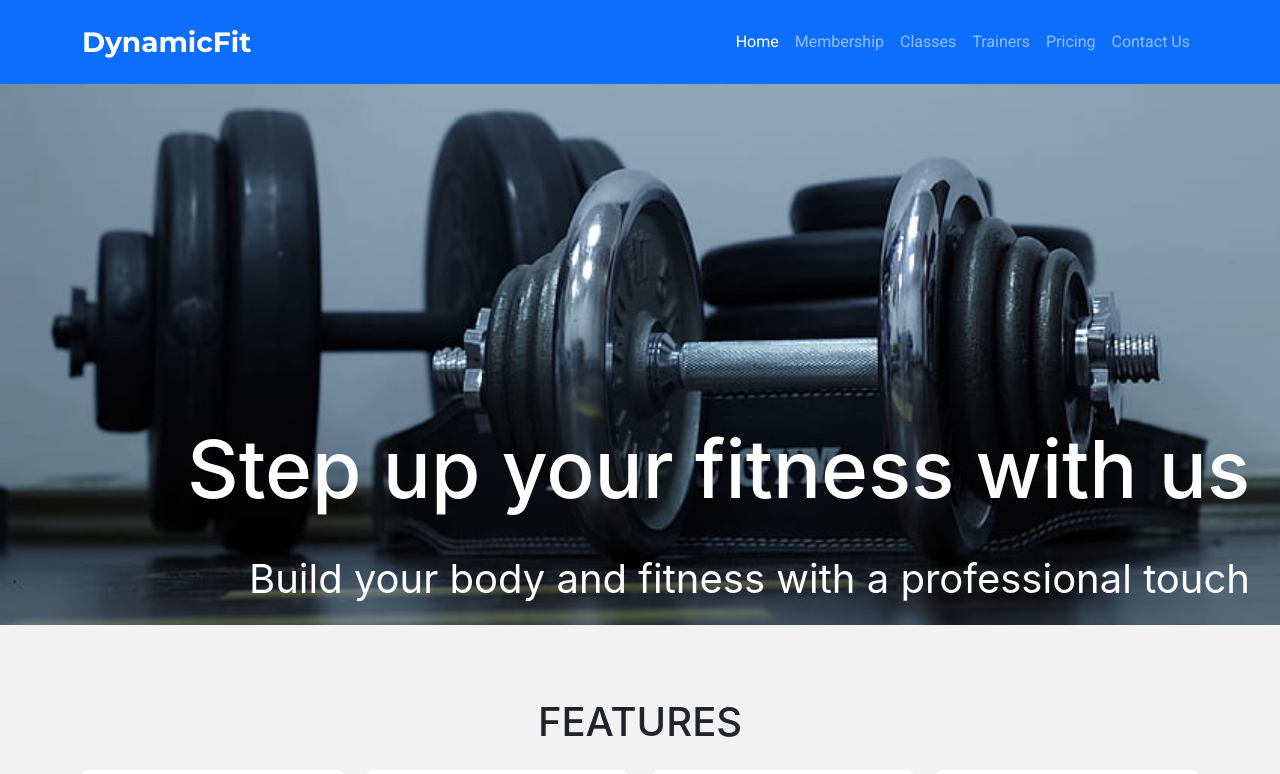
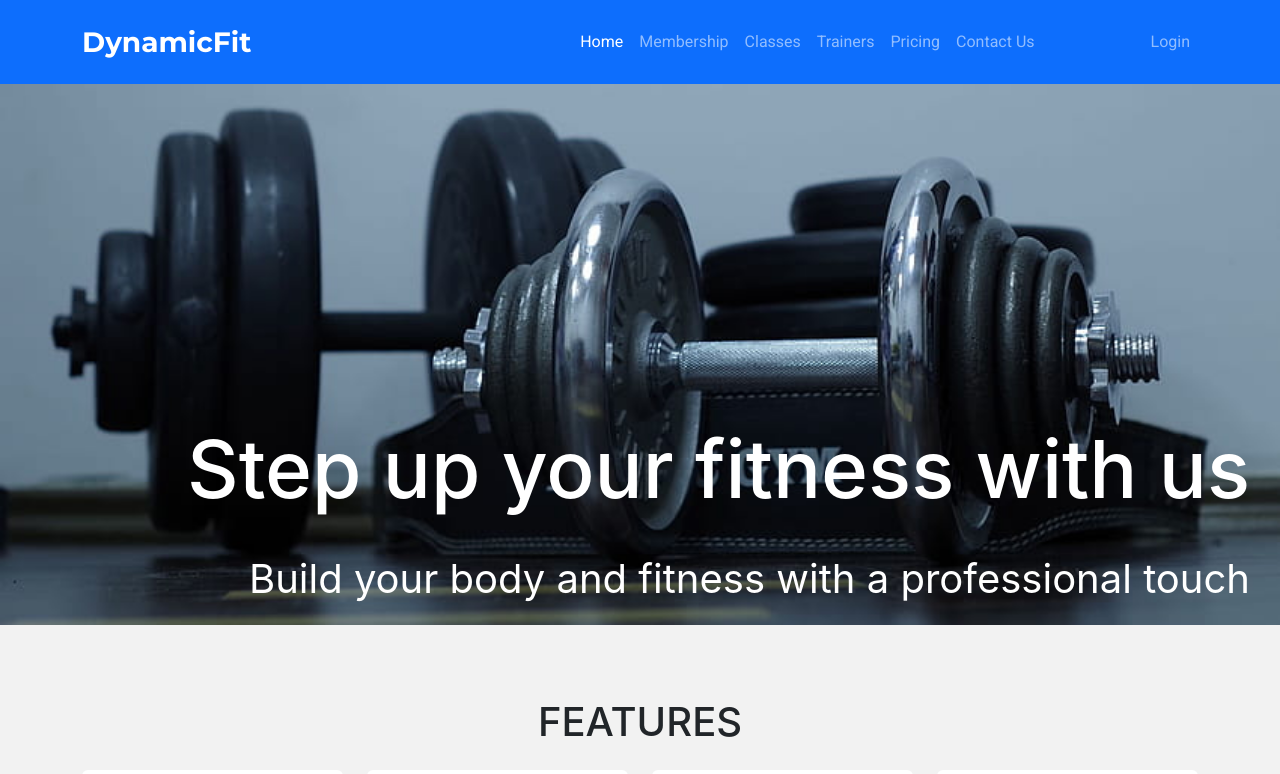
Before and after one commit to raosam23/Gym-React, a React (Create React App) app: page / in a window 1280 px wide. Shown: the top 774 px of the page. Built offline with nearby package versions, Linux system fonts and the light colour scheme.

Commit message:
Add Admin user navbar

```diff
--- a/src/App.js
+++ b/src/App.js
@@ -1,17 +1,21 @@
-import React from 'react';
+import React, { useState } from 'react';
 import { BrowserRouter, Routes, Route } from 'react-router-dom';
 import Home from './components/Home';
 import Membership from './components/Membership';
 import Navbar from './components/Navbar';
+import Login from './components/Login';
 
 function App() {
+  const [isAdmin, setIsAdmin] = useState(false)
+  const [isLogged, setIsLogged] = useState(false)
   return (
     <BrowserRouter>
       <div className="App">
-        <Navbar />
+
         <Routes>
-          <Route path="/" element={<Home />} />
-          <Route path="/membership" element={<Membership />} />
+          <Route path="/" element={<Home isLogged = {isLogged} isAdmin = {isAdmin}/>} />
+          <Route path="/membership" element={<Membership isLogged = {isLogged} isAdmin = {isAdmin} />} />
+          <Route path='/login' element={<Login />} />
         </Routes>
       </div>
     </BrowserRouter>
--- /dev/null
+++ b/src/components/AdminNavbar.jsx
@@ -0,0 +1,58 @@
+import React from 'react';
+import { Link } from 'react-router-dom';
+
+function Navbar(props) {
+  const { isLogged } = props;
+  const LoggedIn = {
+      marginLeft : "100px"
+  };
+
+  return (
+    <nav className="navbar navbar-expand-lg navbar-dark bg-primary bg-primary-dark py-3">
+      <div className="container">
+        <Link className="navbar-brand fs-3" to="/">
+          DynamicFit
+        </Link>
+        <button
+          className="navbar-toggler"
+          type="button"
+          data-bs-toggle="collapse"
+          data-bs-target="#navbarSupportedContent"
+          aria-controls="navbarSupportedContent"
+          aria-expanded="false"
+          aria-label="Toggle navigation"
+        >
+          <span className="navbar-toggler-icon"></span>
+        </button>
+        <div className="collapse navbar-collapse" id="navbarSupportedContent">
+          <ul className="navbar-nav ms-auto mb-2 mb-lg-0">
+            <li className="nav-item">
+              <Link className="nav-link active" aria-current="page" to="/">
+                Home
+              </Link>
+            </li>
+            <li className="nav-item">
+              <Link className="nav-link" to="#">
+                Set Trainer
+              </Link>
+            </li>
+            <li className="nav-item">
+              <a className="nav-link" href="#">
+                Add Items
+              </a>
+            </li>
+            {!isLogged && (
+              <li className="nav-item" style={LoggedIn}>
+                <Link className="nav-link" to="/login">
+                  Login
+                </Link>
+              </li>
+            )}
+          </ul>
+        </div>
+      </div>
+    </nav>
+  );
+}
+
+export default Navbar;
--- a/src/components/Home.jsx
+++ b/src/components/Home.jsx
@@ -2,10 +2,13 @@ import React from 'react'
 import FirstCard from './FirstCard'
 import Features from './Features'
 import GymAddress from './GymAddress'
+import Navbar from './Navbar'
 
-export default function () {
+export default function (props) {
+  const {isLogged, isAdmin} = props
   return (
     <div>
+      <Navbar isLogged = {isLogged} isAdmin = {isAdmin}/>
         <FirstCard />
         <Features />
         <GymAddress />
--- /dev/null
+++ b/src/components/Login.jsx
@@ -0,0 +1,14 @@
+import React from 'react'
+
+export default function Login() {
+  return (
+    <div>
+        <form action="" method="get">
+            <button className="btn btn-primary">Admin</button>
+        </form>
+        <form action="" method="get">
+            <button className="btn btn-primary">Customer</button>
+        </form>
+    </div>
+  )
+}
--- a/src/components/Membership.jsx
+++ b/src/components/Membership.jsx
@@ -1,10 +1,14 @@
 import React from 'react';
 import MemberCard from './Membercard';
+import Navbar from './Navbar';
 
 
-function Membership() {
+function Membership(props) {
+  const {isLogged, isAdmin} = props
   return (
     <>
+  <Navbar isLogged = {isLogged} isAdmin = {isAdmin} />
+
       <MemberCard
         title="Basic Membership"
         description="Achieve Your Fitness Goals, One Step at a Time!"
--- a/src/components/Navbar.jsx
+++ b/src/components/Navbar.jsx
@@ -1,60 +1,18 @@
 import React from 'react';
 import { Link } from 'react-router-dom';
+import AdminNavbar from './AdminNavbar';
+import UserNavbar from './UserNavbar'
 
-function Navbar() {
+function Navbar(props) {
+  const { isLogged, isAdmin } = props;
+  const LoggedIn = {
+      marginLeft : "100px"
+  };
+
   return (
-    <nav className="navbar navbar-expand-lg navbar-dark bg-primary bg-primary-dark py-3">
-      <div className="container">
-        <Link className="navbar-brand fs-3" to="/">
-          DynamicFit
-        </Link>
-        <button
-          className="navbar-toggler"
-          type="button"
-          data-bs-toggle="collapse"
-          data-bs-target="#navbarSupportedContent"
-          aria-controls="navbarSupportedContent"
-          aria-expanded="false"
-          aria-label="Toggle navigation"
-        >
-          <span className="navbar-toggler-icon"></span>
-        </button>
-        <div className="collapse navbar-collapse" id="navbarSupportedContent">
-          <ul className="navbar-nav ms-auto mb-2 mb-lg-0">
-            <li className="nav-item">
-              <Link className="nav-link active" aria-current="page" to="/">
-                Home
-              </Link>
-            </li>
-            <li className="nav-item">
-              <Link className="nav-link" to="/membership">
-                Membership
-              </Link>
-            </li>
-            <li className="nav-item">
-              <a className="nav-link" href="#">
-                Classes
-              </a>
-            </li>
-            <li className="nav-item">
-              <a className="nav-link" href="#">
-                Trainers
-              </a>
-            </li>
-            <li className="nav-item">
-              <a className="nav-link" href="#">
-                Pricing
-              </a>
-            </li>
-            <li className="nav-item">
-              <a className="nav-link" href="#">
-                Contact Us
-              </a>
-            </li>
-          </ul>
-        </div>
-      </div>
-    </nav>
+    <>
+    {isAdmin==true ? <AdminNavbar isLogged = {isLogged} /> : <UserNavbar isLogged = {isLogged}/>}
+    </>
   );
 }
 
--- /dev/null
+++ b/src/components/UserNavbar.jsx
@@ -0,0 +1,73 @@
+import React from 'react';
+import { Link } from 'react-router-dom';
+
+function Navbar(props) {
+  const { isLogged } = props;
+  const LoggedIn = {
+      marginLeft : "100px"
+  };
+
+  return (
+    <nav className="navbar navbar-expand-lg navbar-dark bg-primary bg-primary-dark py-3">
+      <div className="container">
+        <Link className="navbar-brand fs-3" to="/">
+          DynamicFit
+        </Link>
+        <button
+          className="navbar-toggler"
+          type="button"
+          data-bs-toggle="collapse"
+          data-bs-target="#navbarSupportedContent"
+          aria-controls="navbarSupportedContent"
+          aria-expanded="false"
+          aria-label="Toggle navigation"
+        >
+          <span className="navbar-toggler-icon"></span>
+        </button>
+        <div className="collapse navbar-collapse" id="navbarSupportedContent">
+          <ul className="navbar-nav ms-auto mb-2 mb-lg-0">
+            <li className="nav-item">
+              <Link className="nav-link active" aria-current="page" to="/">
+                Home
+              </Link>
+            </li>
+            <li className="nav-item">
+              <Link className="nav-link" to="/membership">
+                Membership
+              </Link>
+            </li>
+            <li className="nav-item">
+              <a className="nav-link" href="#">
+                Classes
+              </a>
+            </li>
+            <li className="nav-item">
+              <a className="nav-link" href="#">
+                Trainers
+              </a>
+            </li>
+            <li className="nav-item">
+              <a className="nav-link" href="#">
+                Pricing
+              </a>
+            </li>
+            <li className="nav-item">
+              <a className="nav-link" href="#">
+                Contact Us
+              </a>
+            </li>
+            {!isLogged && (
+              <li className="nav-item" style={LoggedIn}>
+                <Link className="nav-link" to="/login">
+                  Login
+                </Link>
+              </li>
+            )}
+          </ul>
+        </div>
+      </div>
+    </nav>
+  );
+}
+
+export default Navbar;
```
Also changed, not shown: src/components/Form.jsx (added, +24 -0 lines).
